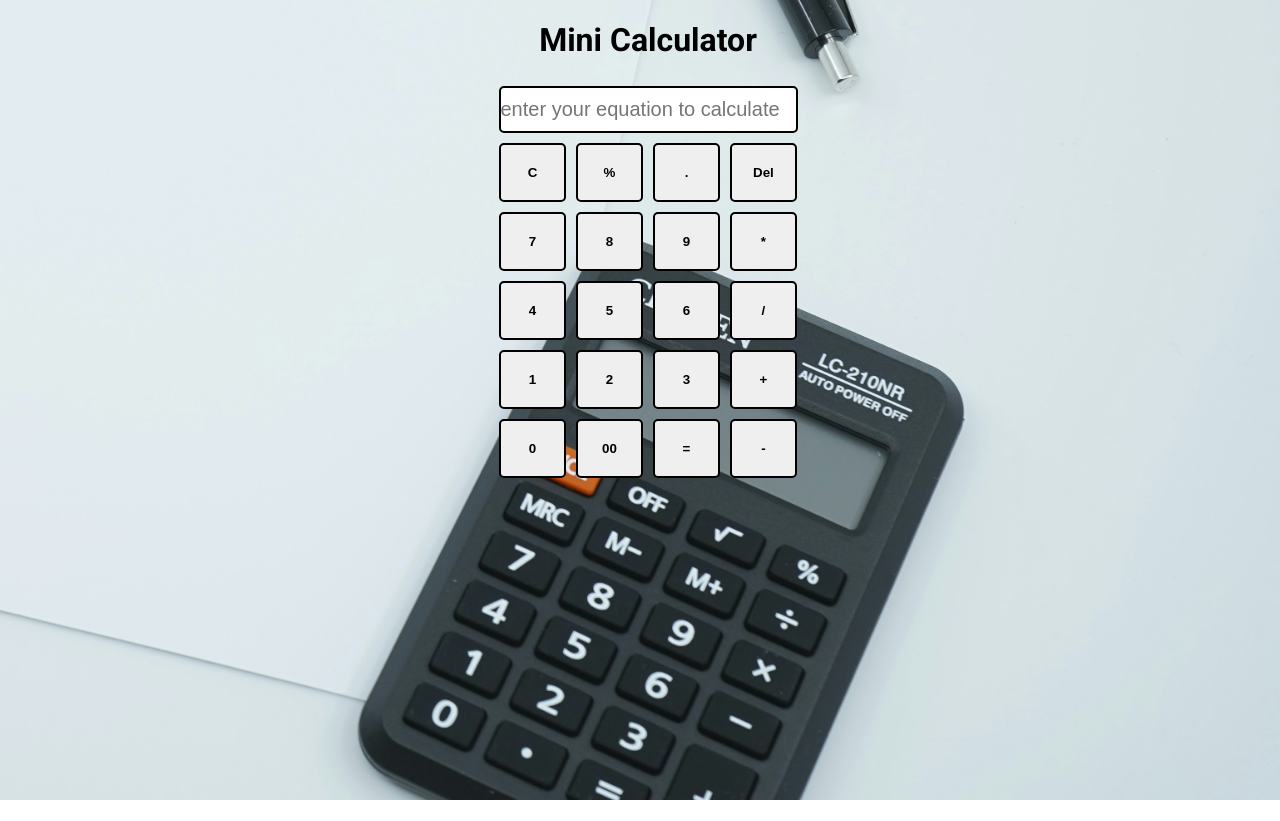
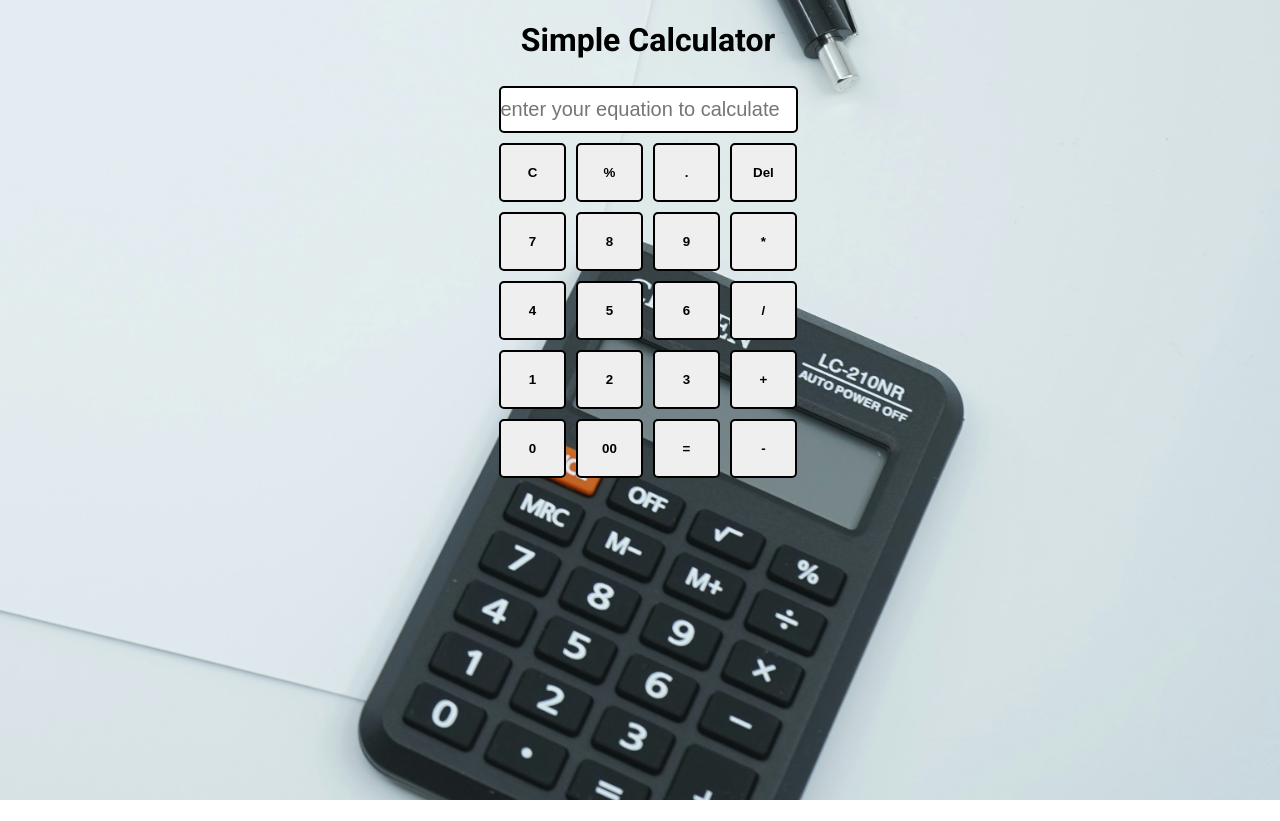
Before and after one commit to altaftech/Aicoder, a plain HTML site: page index.html in a window 1280 px wide. Drawn offline with Linux system fonts and the light colour scheme.

Commit message:
Update index.html
change name

```diff
--- a/index.html
+++ b/index.html
@@ -8,7 +8,7 @@
 
 </head>
 <body>
-    <h1 class="text-center">Mini Calculator</h1>
+    <h1 class="text-center">Simple Calculator</h1>
   <div class="container flex flex-col items-center mx-auto">
     <div class="row">
       <input class="input" type="text" placeholder="enter your equation to calculate" readonly />
```
